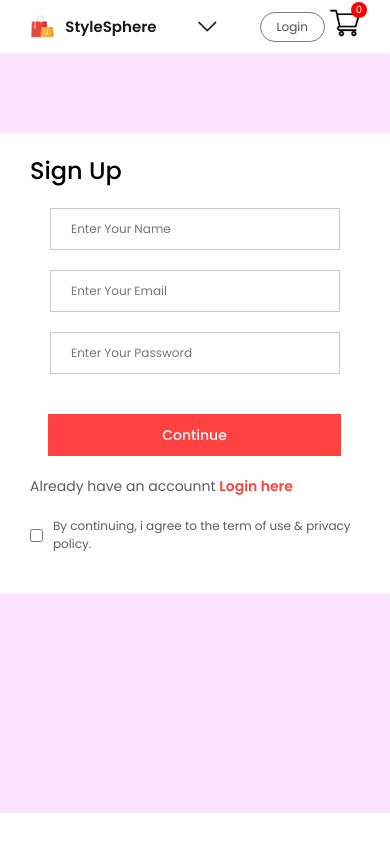
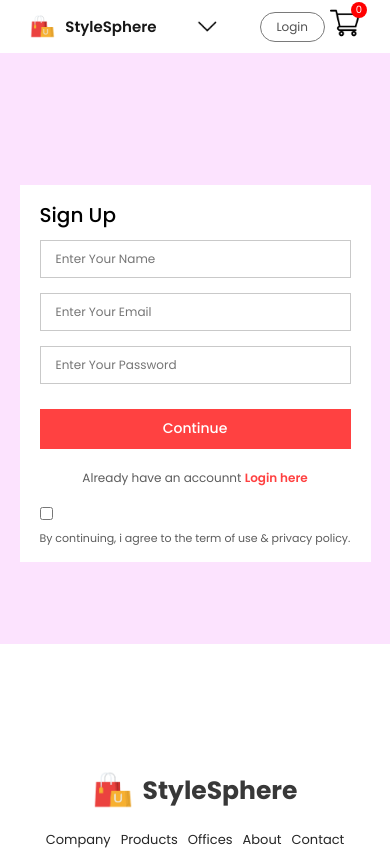
Before and after one commit to yugaldhiman/E-Commerce, a React (Vite) app: page /login in a window 390 px wide. Shown: the top 850 px of the page. Built offline with nearby package versions, Linux system fonts and the light colour scheme.

Commit message:
change css code

```diff
--- a/src/Component/Navbar/navbar.css
+++ b/src/Component/Navbar/navbar.css
@@ -332,10 +332,6 @@
         gap: 5px;
     }
 
-    /* .nav-cart-icon {
-        width: 40px;
-    } */
-
     .nav-login-cart button {
         width: 65px;
         height: 30px;
--- a/src/Pages/Css/login.css
+++ b/src/Pages/Css/login.css
@@ -1,37 +1,45 @@
-.LoginSignUp{
-    height: 90vh;
+.LoginSignUp {
+    height: 70vh;
     width: 100%;
     background: #fce3fe;
     padding-top: 50px;
     margin-bottom: 15vh;
+    display: flex;
+    justify-content: center;
+    align-items: center;
 }
-.container{
+
+.container {
     width: 440px;
     height: 460px;
     background: white;
     margin: auto;
     padding: 30px 30px;
 }
-h1{
+
+h1 {
     font-weight: 500;
 }
-.feild{
+
+.feild {
     display: flex;
     flex-direction: column;
     gap: 20px;
     margin-top: 20px;
 }
-.feild input{
+
+.feild input {
     height: 42px;
     width: 100%;
-    border:  1px solid #c9c9c9;
+    border: 1px solid #c9c9c9;
     padding: 20px;
     outline: none;
     font-size: 14px;
     color: #5c5c5c;
 
 }
-.container button{
+
+.container button {
     width: 380px;
     height: 42px;
     background: #ff4141;
@@ -42,17 +50,20 @@ h1{
     font-weight: 500;
     cursor: pointer;
 }
-.alredy-login{
+
+.alredy-login {
     margin-top: 20px;
     color: #5c5c5c;
     font-size: 14px;
     font-weight: 500px;
 }
-.alredy-login span{
+
+.alredy-login span {
     color: #ff4141;
     font-weight: 600;
 }
-.agree{
+
+.agree {
     display: flex;
     align-items: center;
     margin-top: 20px;
@@ -61,30 +72,32 @@ h1{
     font-weight: 500;
     font-size: 12px;
 }
-@media(max-width:800px){
-    .container{
+
+@media(max-width:800px) {
+    .container {
         margin: 30px auto;
         padding: 20px 30px;
         width: 390px;
         height: 460px;
     }
-    .container h1{
+
+    .container h1 {
         font-size: 24px;
     }
-    .feild{
+
+    .feild {
         margin: 20px;
     }
-    .feild input{
+
+    .feild input {
         height: 40px;
         width: 100%;
-        border:  1px solid #c9c9c9;
+        border: 1px solid #c9c9c9;
         padding: 20px;
+        font-size: 12px;
+    }
 
-        font-size: 12px;
-
-
-    }
-    .container button{
+    .container button {
         width: 293px;
         height: 42px;
         background: #ff4141;
@@ -97,3 +110,45 @@ h1{
         cursor: pointer;
     }
 }
+
+/* ✅ Mobile screens (phone) */
+@media(max-width:500px) {
+    .container {
+        margin: 20px auto;
+        padding: 15px 20px;
+        width: 90%;
+        height: auto;
+    }
+
+    .container h1 {
+        font-size: 20px;
+    }
+
+    .feild {
+        margin: 10px 0;
+        gap: 15px;
+    }
+
+    .feild input {
+        height: 38px;
+        padding: 15px;
+        font-size: 12px;
+    }
+
+    .container button {
+        width: 100%;
+        height: 40px;
+        margin: 15px 0 0 0;
+        font-size: 14px;
+    }
+
+    .alredy-login {
+        font-size: 12px;
+        text-align: center;
+    }
+
+    .agree {
+        font-size: 11px;
+        flex-wrap: wrap;
+    }
+}
```
